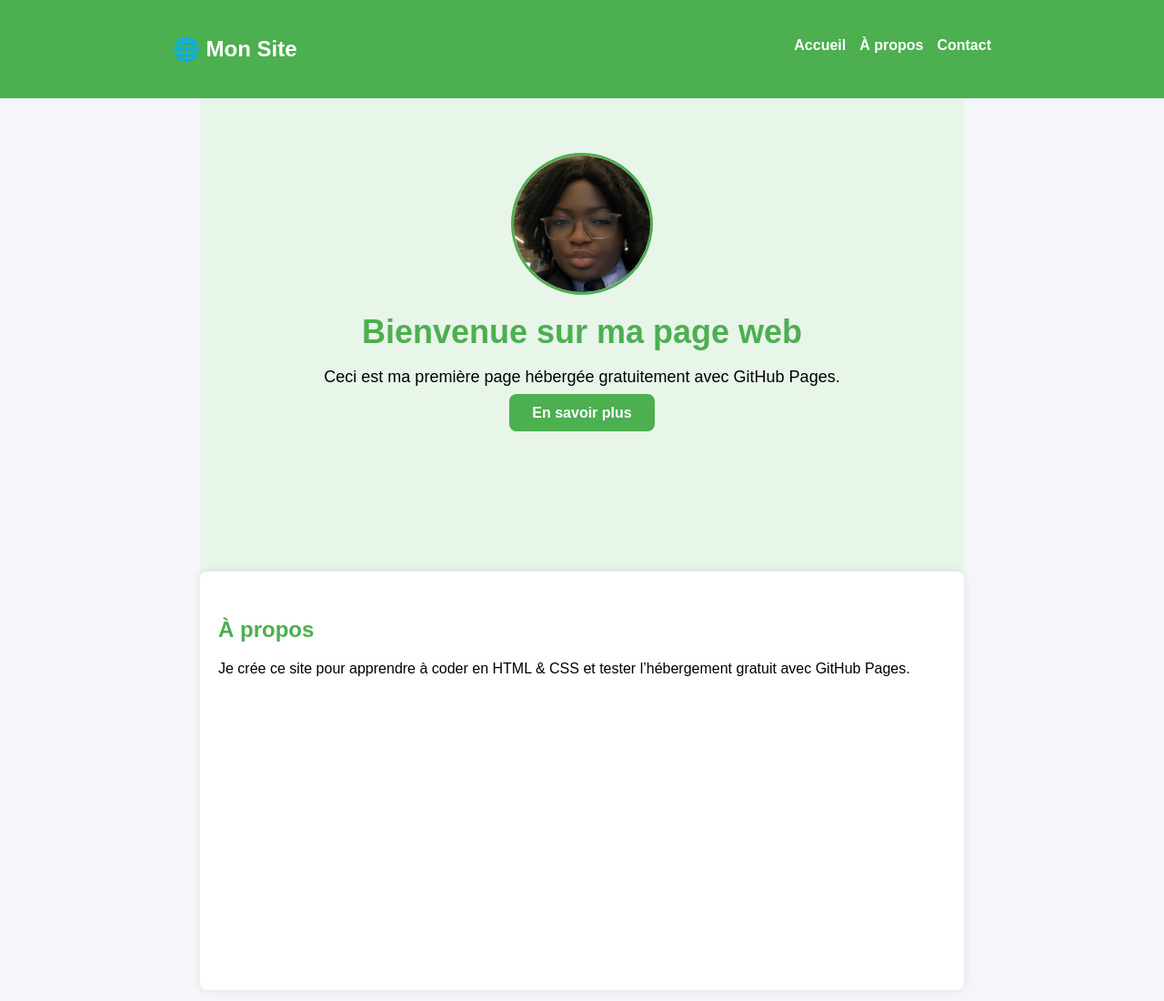
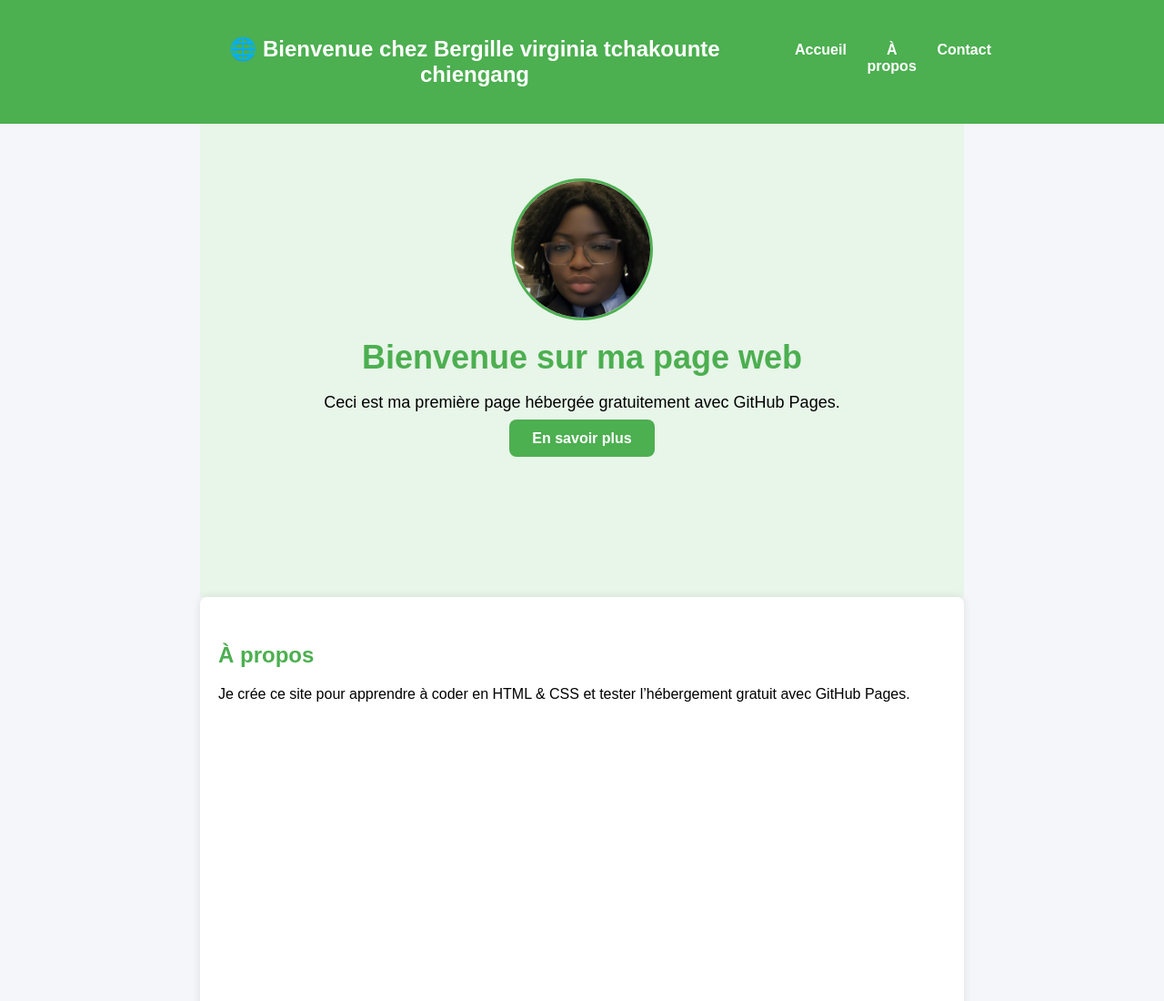
Before and after one commit to Smart1virginia/Site_web, a plain HTML site: page index.html in a window 1280 px wide. Shown: the top 1100 px of the page at 91% size. Drawn offline with Linux system fonts and the light colour scheme.

Commit message:
Update index.html

```diff
--- a/index.html
+++ b/index.html
@@ -10,7 +10,7 @@
   <!-- Navigation -->
   <header>
     <nav class="navbar">
-      <h1 class="logo">🌐 Mon Site</h1>
+      <h1 class="logo">🌐 Bienvenue chez Bergille virginia tchakounte chiengang</h1>
       <ul class="nav-links">
         <li><a href="#accueil">Accueil</a></li>
         <li><a href="#about">À propos</a></li>
```
